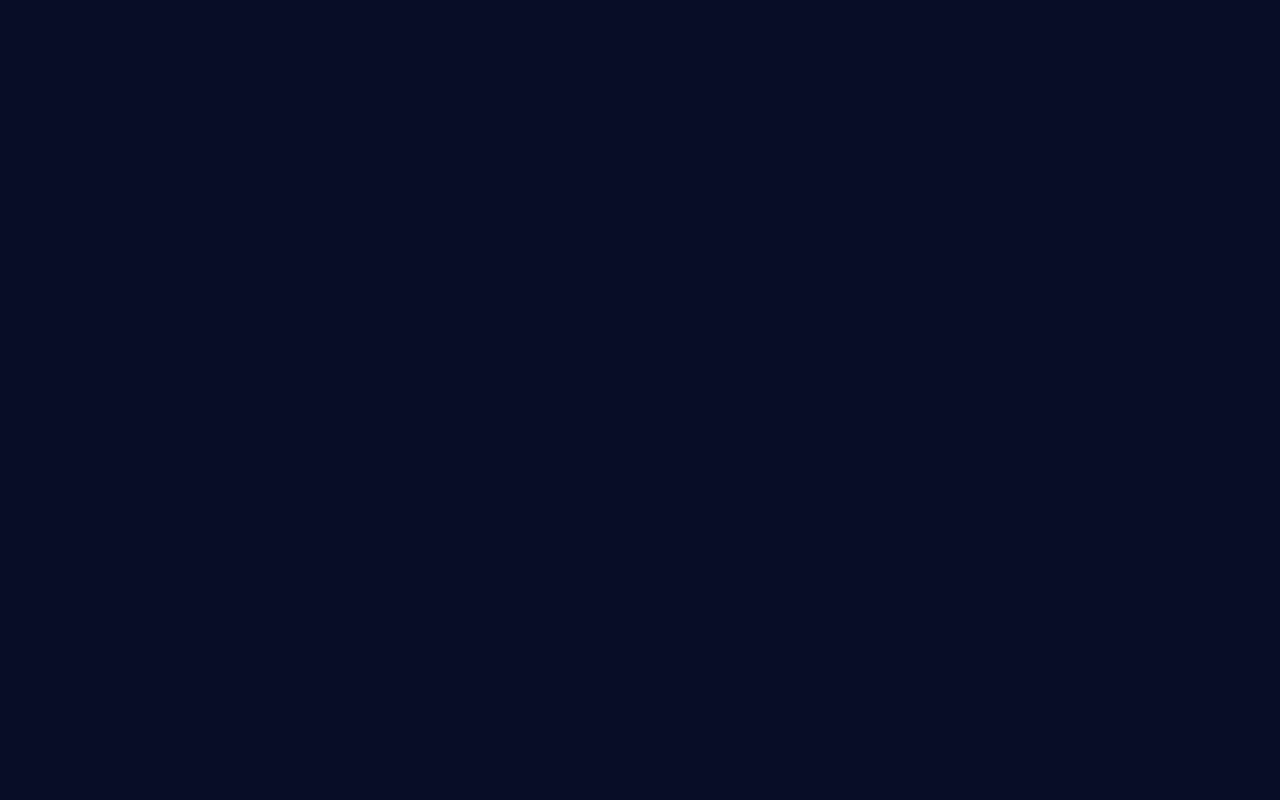
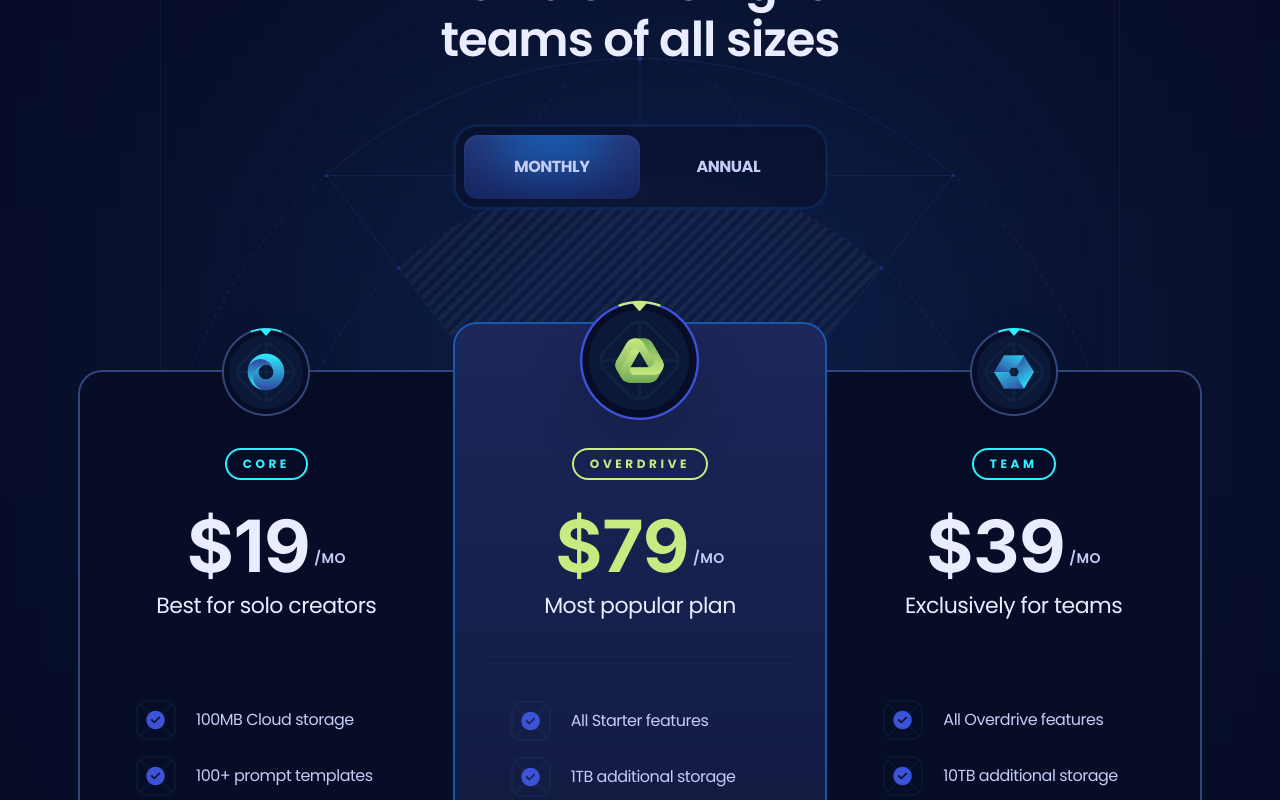
Before and after one commit to LogiCule/xora, a React (Vite) app: page / in a window 1280 px wide. Shown: the part 1960-2760 px from the top of the page. Before the commit the page ends 1804 px from the top, so only its background shows below. Built offline with nearby package versions, Linux system fonts and the light colour scheme.

Commit message:
pricing section added

```diff
--- a/package.json
+++ b/package.json
@@ -12,6 +12,7 @@
   "dependencies": {
     "clsx": "^2.1.1",
     "react": "^18.3.1",
+    "react-countup": "^6.5.3",
     "react-dom": "^18.3.1",
     "react-scroll": "^1.9.0"
   },
--- a/src/sections/Pricing.jsx
+++ b/src/sections/Pricing.jsx
@@ -1,11 +1,155 @@
+import clsx from "clsx";
+import { useState } from "react";
 import { Element } from "react-scroll";
+import { plans } from "../constants";
+import CountUp from "react-countup";
+import { Button } from "../components";
 
 const Pricing = () => {
+  const [monthly, setMonthly] = useState(true);
   return (
     <section>
       <Element name="pricing">
         <div className="container">
-            <div></div>
+          <div className="max-w-960 pricing-head_before relative mx-auto border-l border-r border-s2 bg-s1/50 pb-40 pt-28 max-xl:max-w-4xl max-lg:border-none max-md:pb-32 max-md:pt-16">
+            <h3 className="h3 max-lg:h4 max-md:h5 z-3 relative mx-auto mb-14 max-w-lg text-center text-p4 max-md:mb-11 max-sm:max-w-sm">
+              Flexible Pricing for teams of all sizes
+            </h3>
+            <div className="relative z-4 mx-auto flex w-[375px] rounded-3xl border-[3px] border-s4/25 bg-s1/50 p-2 backdrop-blur-[6px] max-md:w-[310px]">
+              <button
+                className={clsx("pricing-head_btn", monthly && "text-p4")}
+                onClick={() => setMonthly(true)}
+              >
+                Monthly
+              </button>
+              <button
+                className={clsx("pricing-head_btn", !monthly && "text-p4")}
+                onClick={() => setMonthly(false)}
+              >
+                Annual
+              </button>
+              <div
+                className={clsx(
+                  "g4 rounded-14 before:h-100 pricing-head_btn_before absolute left-2 top-2 h-[calc(100%-16px)] w-[calc(50%-8px)] overflow-hidden shadow-400 transition-transform duration-500",
+                  !monthly && "translate-x-full"
+                )}
+              />
+            </div>
+            <div className="pricing-bg">
+              <img
+                src="/public/images/bg-outlines.svg"
+                width={960}
+                height={380}
+                alt="outline"
+                className="relative z-2"
+              />
+              <img
+                src="/public/images/bg-outlines-fill.png"
+                width={960}
+                height={380}
+                alt="outline"
+                className="absolute inset-0 opacity-5 mix-blend-soft-light"
+              />
+            </div>
+          </div>
+          <div className="scroll-hide relative z-2 -mt-12 flex items-start max-xl:gap-5 max-xl:overflow-auto max-xl:pt-6">
+            {plans.map((plan, index) => (
+              <div
+                key={plan.id}
+                className="pricing-plan_first pricing-plan_last pricing-plan_odd pricing-plan_even relative border-2 p-7 max-xl:min-2-80 max-lg:rounded-3xl xl:w-[calc(33.33%+2px)]"
+              >
+                {index === 1 && (
+                  <div className="g4 absolute h-300 left-0 right-0 top-9 z-1 rounded-tl-3xl rounded-tr-3xl" />
+                )}
+                <div
+                  className={clsx(
+                    "absolute left-0 right-0 z-2 flex items-center justify-center",
+                    index === 1 ? "-top-6" : "-top-6 xl:-top-11"
+                  )}
+                >
+                  <img
+                    src={plan.logo}
+                    alt={plan.title}
+                    className={clsx(
+                      "object-contain drop-shadow-2xl",
+                      index === 1 ? "size-[120px]" : "size-[88px]"
+                    )}
+                  />
+                </div>
+
+                <div
+                  className={clsx(
+                    "relative flex flex-col items-center",
+                    index === 1 ? "pt-24" : "pt-12"
+                  )}
+                >
+                  <div
+                    className={clsx(
+                      "small-2 rounded-20 relative z-2 mx-auto mb-6 border-2 px-4 py-1.5 uppercase",
+                      index === 1 ? "border-p3 text-p3" : "border-p1 text-p1"
+                    )}
+                  >
+                    {plan.title}
+                  </div>
+
+                  <div className="relative z-2 flex items-center justify-center">
+                    <div
+                      className={clsx(
+                        "h-num flex items-start",
+                        index === 1 ? "text-p3" : "text-p4"
+                      )}
+                    >
+                      $
+                      <CountUp
+                        start={plan.priceMonthly}
+                        end={monthly ? plan.priceMonthly : plan.priceYearly}
+                        duration={0.4}
+                        useEasing={false}
+                        preserveValue
+                      />
+                    </div>
+                    <div className="small-1 relative top-3 ml-1 uppercase">
+                      /mo
+                    </div>
+                  </div>
+                </div>
+                <div
+                  className={clsx(
+                    "body-1 relative z-2 mb-10 w-full border-b-s2 pb-9 text-center text-p4",
+                    index === 1 && "border-b"
+                  )}
+                >
+                  {plan.caption}
+                </div>
+
+                <ul className="mx-auto space-y-4 xl:px-7">
+                  {plan.features.map((feature) => (
+                    <li
+                      key={feature}
+                      className="relative flex items-center gap-5"
+                    >
+                      <img
+                        src={"/images/check.png"}
+                        alt="check"
+                        className="size-10 object-contain"
+                      />
+                      <p className="flex-1 ">{feature}</p>
+                    </li>
+                  ))}
+                </ul>
+
+                <div className="mt-10 flex w-full justify-center">
+                  <Button icon={plan.icon}>Get Started</Button>
+                </div>
+
+                {index === 1 && (
+                  <p className="small-compact mt-9 text-center text-p3 before:mx-2.5 before:content-['-'] after:mx-2.5 after:content-['-']">
+                    Limited Time Offer
+                  </p>
+                )}
+              </div>
+            ))}
+          </div>
         </div>
       </Element>
     </section>
```
Also changed, not shown: 1 other file (tests, documents, lock files or other folders).
